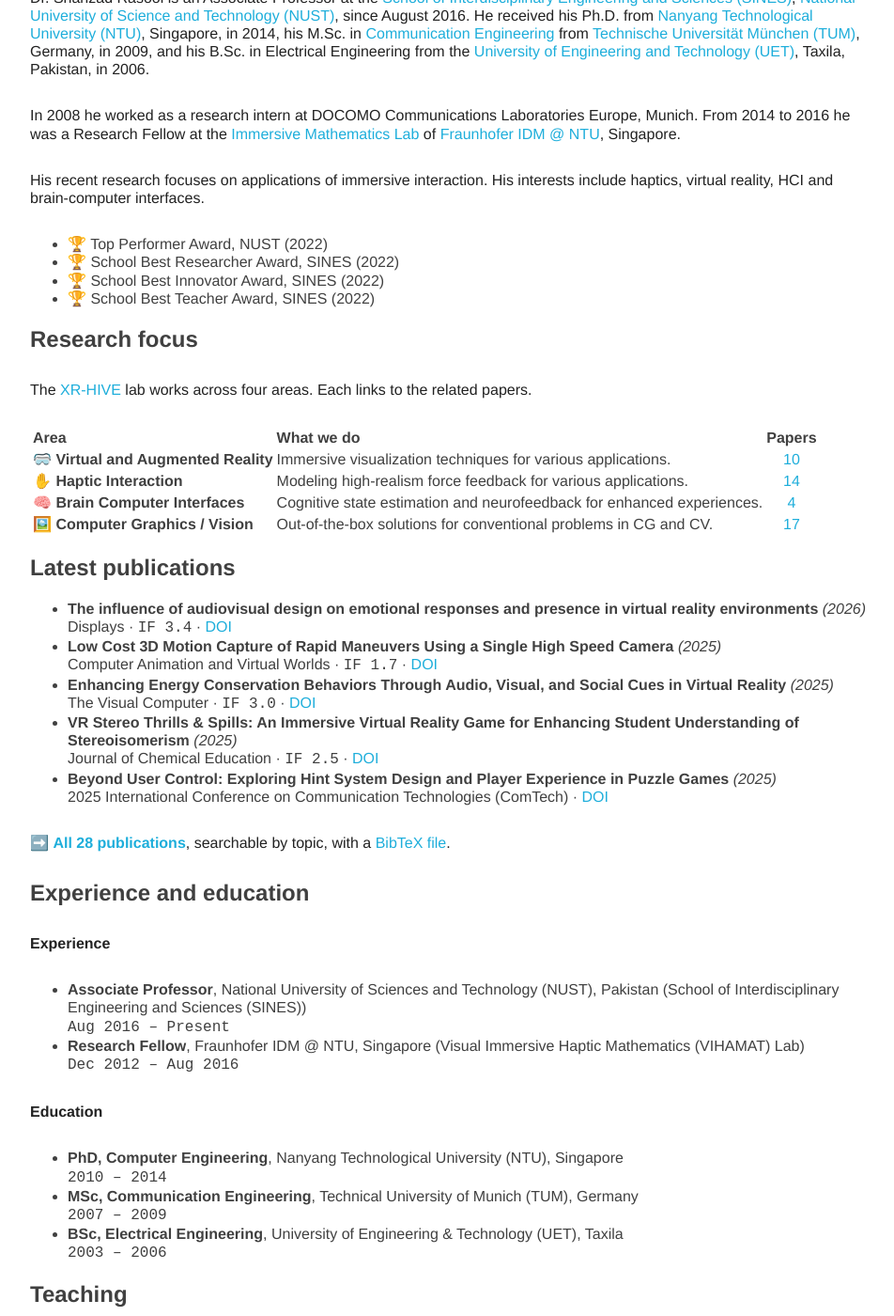
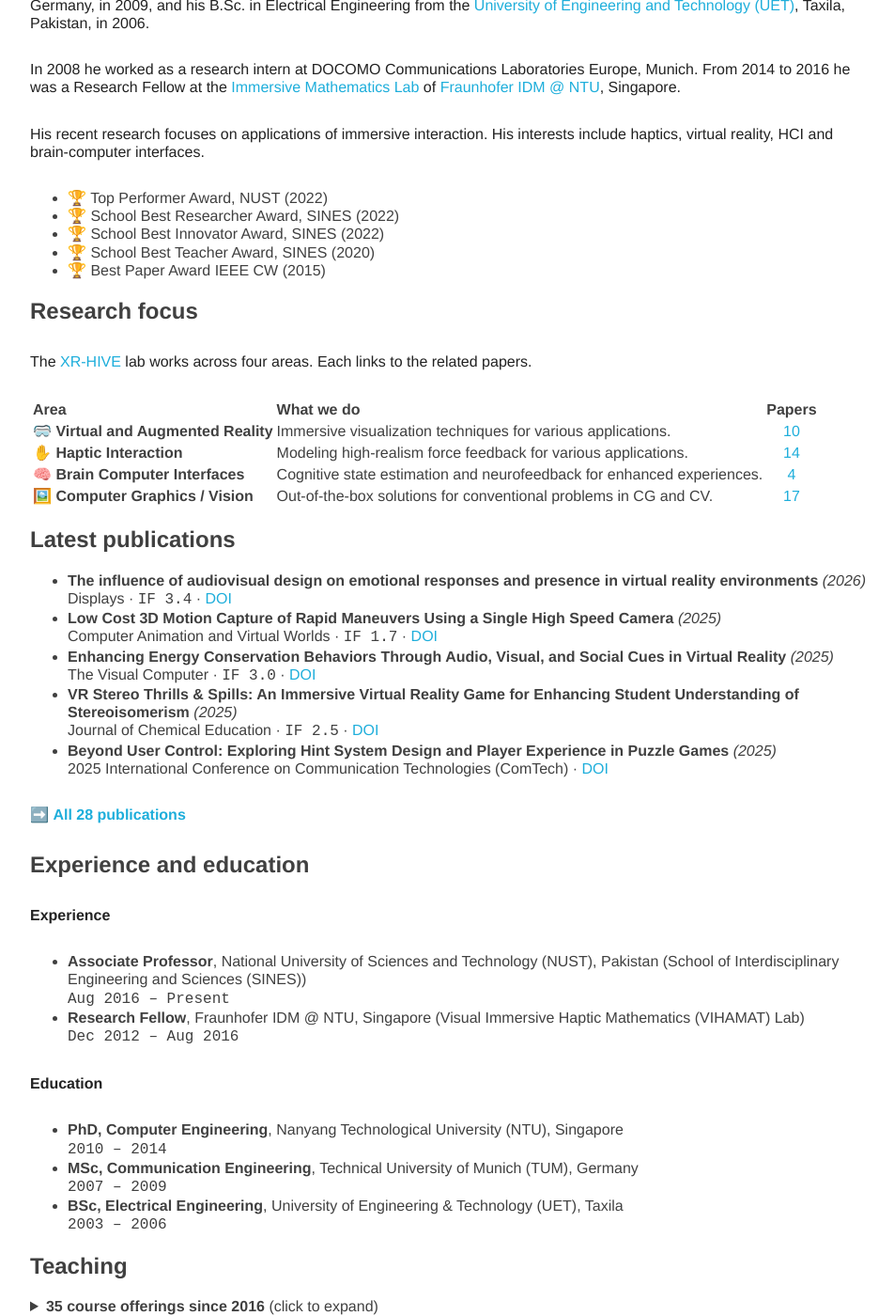
Before and after one commit to ShahzadRasool/shahzadrasool.github.io, a Jekyll site: the page built from index.md, in a window 1280 px wide and 1400 px high, scrolled down 897 px. Shown: the whole window at 94% size, without its empty margins (160-1112 px from the left). Built offline with Jekyll 4.4.1, drawn with Linux system fonts in a browser that asks for light colours; our own code applies the rules of GitHub Pages for plain Markdown files; some of the changed text lies outside the part shown.

Commit message:
Update index.md

```diff
--- a/index.md
+++ b/index.md
@@ -42,7 +42,8 @@
 - 🏆 Top Performer Award, NUST (2022)
 - 🏆 School Best Researcher Award, SINES (2022)
 - 🏆 School Best Innovator Award, SINES (2022)
-- 🏆 School Best Teacher Award, SINES (2022)
+- 🏆 School Best Teacher Award, SINES (2020)
+- 🏆 Best Paper Award IEEE CW (2015)
 
 ## Research focus
 
@@ -68,7 +69,7 @@
 - **Beyond User Control: Exploring Hint System Design and Player Experience in Puzzle Games** *(2025)*
   2025 International Conference on Communication Technologies (ComTech) · [DOI](https://doi.org/10.1109/ComTech65062.2025.11034626)
 
-➡️ **[All 28 publications](https://shahzadrasool.github.io/publications)**, searchable by topic, with a [BibTeX file](https://shahzadrasool.github.io/publications.bib).
+➡️ **[All 28 publications](https://shahzadrasool.github.io/publications)**<!--, searchable by topic, with a [BibTeX file](https://shahzadrasool.github.io/publications.bib).-->
 
 ## Experience and education
 
```
Also changed, not shown: other parts of index.md (+2 -2 lines).
